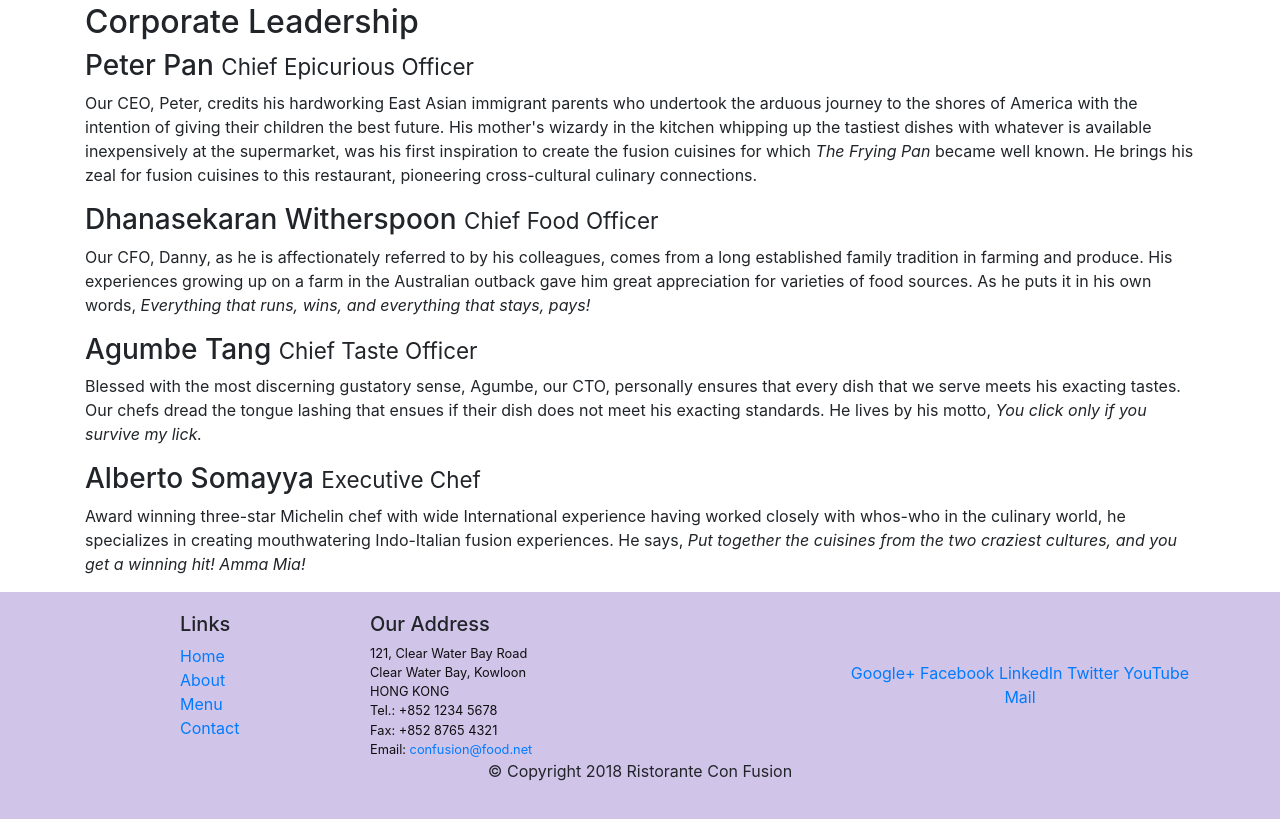
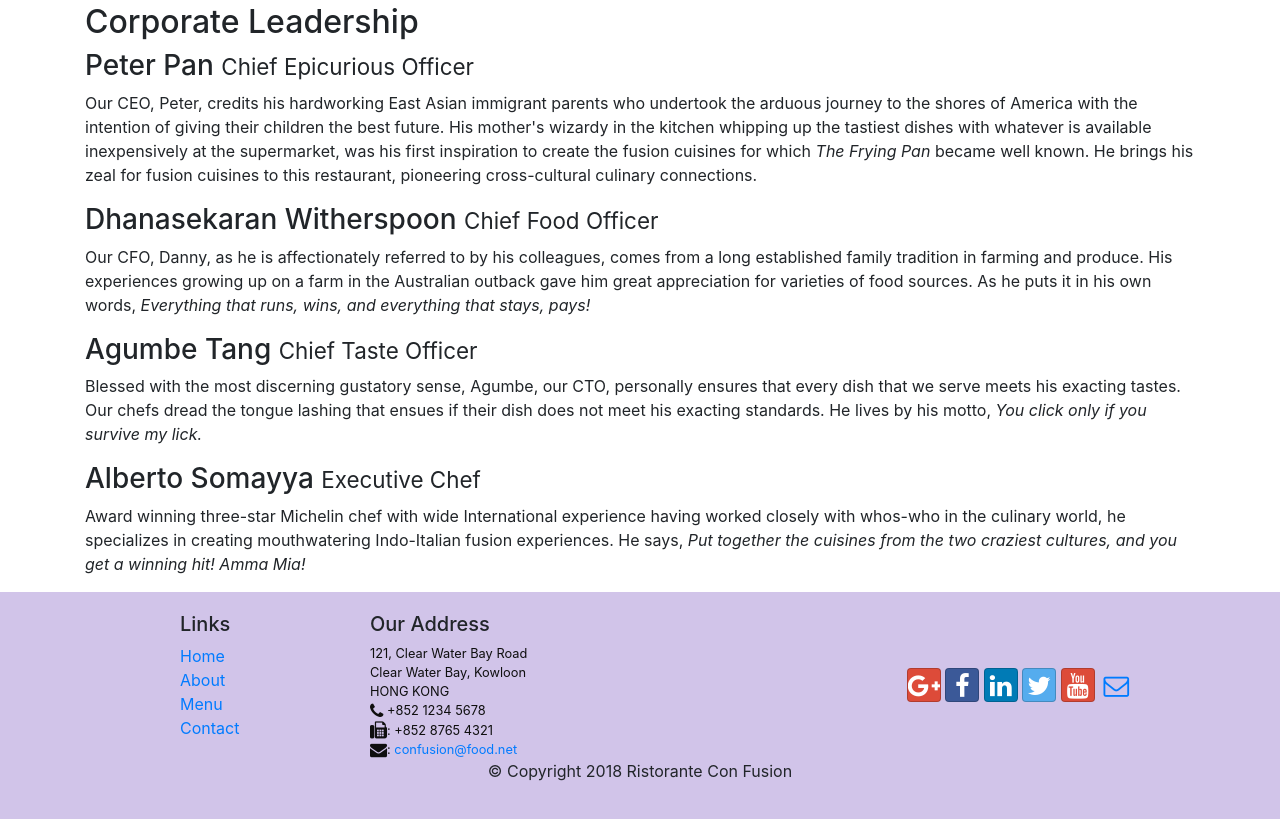
Before and after one commit to goelRagga/Bootstrap-Based-website, a website: page aboutus.html in a window 1280 px wide. Shown: the part 848-1667 px from the top of the page. Drawn offline with nearby package versions, Linux system fonts and the light colour scheme.

Commit message:
Icon fonts

```diff
--- a/aboutus.html
+++ b/aboutus.html
@@ -7,6 +7,8 @@
 
     <!-- Bootstrap css-->
     <link rel="stylesheet" href="node_modules/bootstrap/dist/css/bootstrap.min.css">
+    <link rel="stylesheet" href="node_modules/font-awesome/css/font-awesome.min.css">
+    <link rel="stylesheet" href="node_modules/bootstrap-social/bootstrap-social.css">
     <link href="css/styles.css" rel="stylesheet">
 </head>
 
@@ -19,10 +21,10 @@
            <a class="navbar-brand" href="#">Ristorante Con Fusion</a>
            <div class="collapse navbar-collapse" id="Navbar">
                 <ul class="navbar-nav mr-auto">
-                    <li class="nav-item "><a class="nav-link" href="./index.html">Home</a></li>
-                    <li class="nav-item active"><a class="nav-link" href="#">About</a></li>
-                    <li class="nav-item"><a class="nav-link" href="#">Menu</a></li>
-                    <li class="nav-item"><a class="nav-link" href="#">Contact</a></li>
+                    <li class="nav-item active"><a class="nav-link" href="#"> <span class="fa fa-home fa-lg"></span> Home</a></li>
+                    <li class="nav-item"><a class="nav-link" href="./aboutus.html"> <span class="fa fa-info fa-lg"></span> About</a></li>
+                    <li class="nav-item"><a class="nav-link" href="#"><span class="fa fa-list fa-lg"></span> Menu</a></li>
+                    <li class="nav-item"><a class="nav-link" href="#"> <span class="fa fa-address-card fa-lg"></span> Contact</a></li>
                 </ul>
               </div>
         </div>
@@ -105,20 +107,21 @@
 		              121, Clear Water Bay Road<br>
 		              Clear Water Bay, Kowloon<br>
 		              HONG KONG<br>
-		              Tel.: +852 1234 5678<br>
-		              Fax: +852 8765 4321<br>
-		              Email: <a href="mailto:confusion@food.net">confusion@food.net</a>
+                      <i class="fa fa-phone fa-lg"></i> +852 1234 5678<br>
+		              <i class="fa fa-fax fa-lg"></i>: +852 8765 4321<br>
+		              <i class="fa fa-envelope fa-lg"></i>: <a href="mailto:confusion@food.net">confusion@food.net</a>
 		           </address>
                 </div>
                 <div class="col-12 col-sm-4 align-self-center">
                     <div class="text-center">
-                        <a href="http://google.com/+">Google+</a>
-                        <a href="http://www.facebook.com/profile.php?id=">Facebook</a>
-                        <a href="http://www.linkedin.com/in/">LinkedIn</a>
-                        <a href="http://twitter.com/">Twitter</a>
-                        <a href="http://youtube.com/">YouTube</a>
-                        <a href="mailto:">Mail</a>
+                        <a class="btn btn-social-icon btn-google" href="http://google.com/+"><i class="fa fa-google-plus"></i></a>
+                        <a class="btn btn-social-icon btn-facebook" href="http://www.facebook.com/profile.php?id="><i class="fa fa-facebook"></i></a>
+                        <a class="btn btn-social-icon btn-linkedin" href="http://www.linkedin.com/in/"><i class="fa fa-linkedin"></i></a>
+                        <a class="btn btn-social-icon btn-twitter" href="http://twitter.com/"><i class="fa fa-twitter"></i></a>
+                        <a class="btn btn-social-icon btn-google" href="http://youtube.com/"><i class="fa fa-youtube"></i></a>
+                        <a class="btn btn-social-icon" href="mailto:"><i class="fa fa-envelope-o"></i></a>
                     </div>
+
                 </div>
            </div>
            <div class="row justify-content-center">
--- a/package.json
+++ b/package.json
@@ -15,6 +15,8 @@
   },
   "dependencies": {
     "bootstrap": "^4.0.0",
+    "bootstrap-social": "^5.1.1",
+    "font-awesome": "^4.7.0",
     "jquery": "^3.3.1",
     "popper.js": "^1.12.9"
   }
```
Also changed, not shown: index.html (+18 -13 lines), 1 other file.
